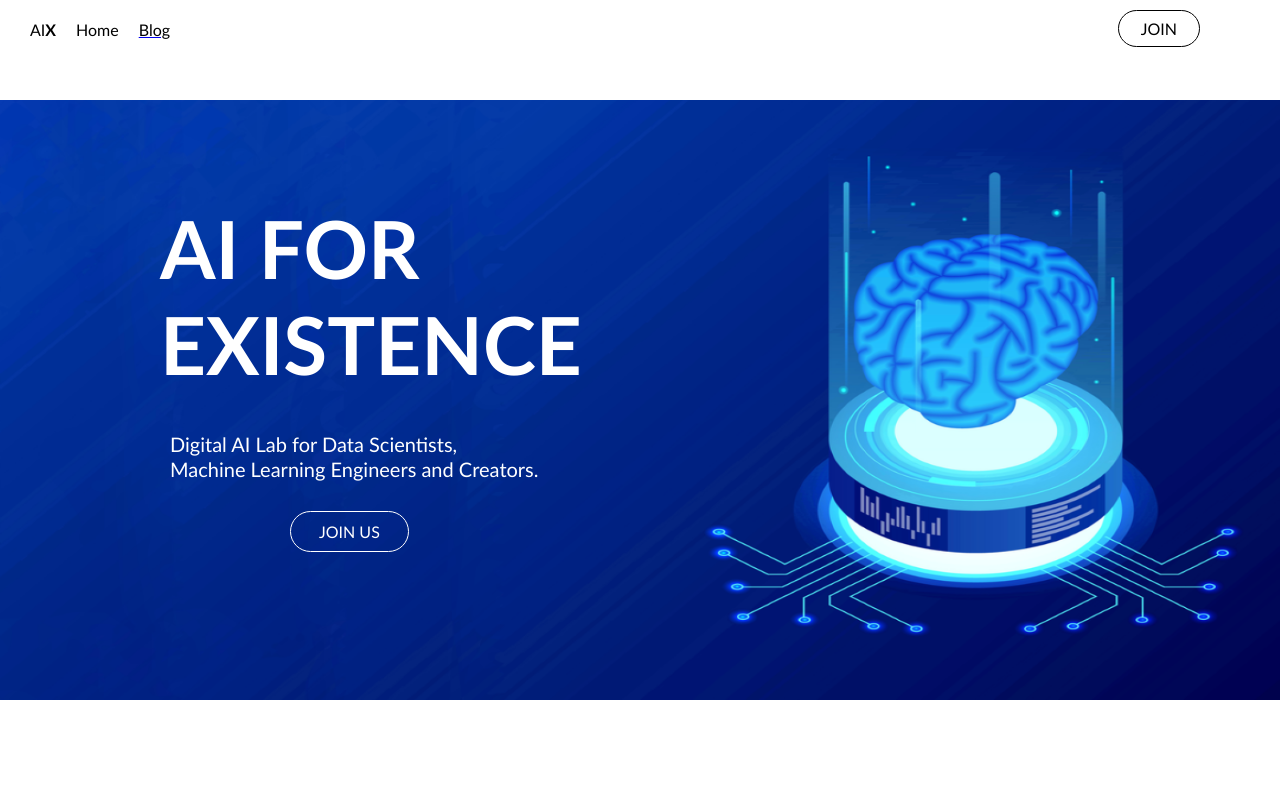
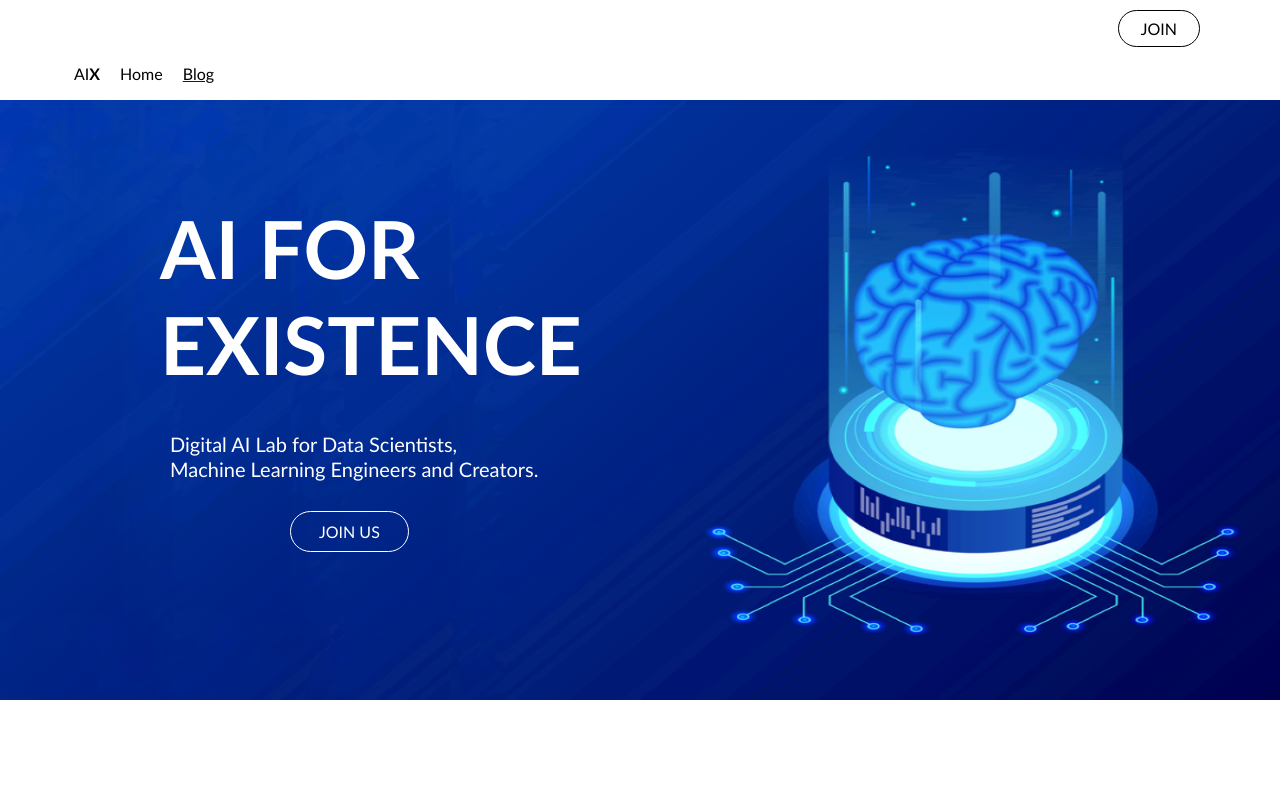
Before and after one commit to aiforexistence/aiforexistence.github.io, a plain HTML site: page index.html in a window 1280 px wide. Shown: the top 800 px of the page. Drawn offline with Linux system fonts and the light colour scheme.

Commit message:
Update aixstyle.css

```diff
--- a/aixstyle.css
+++ b/aixstyle.css
@@ -26,7 +26,7 @@ font-family:"Trebuchet MS" ;
 }
 .menu ul{
     display: inline-flex;
-    margin: 20px;
+    margin: 5%;
 }
 .menu ul li{
 list-style: none;
```
